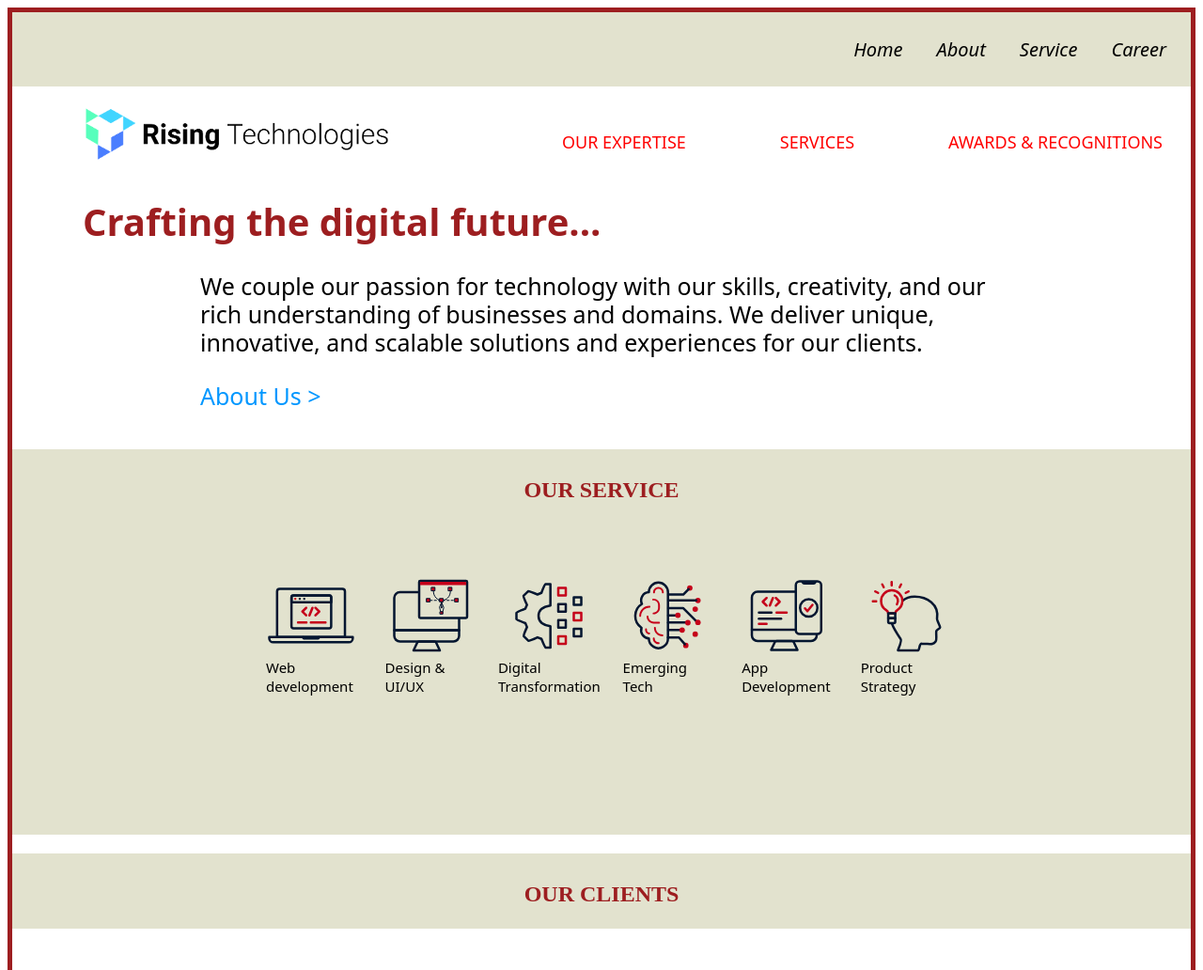
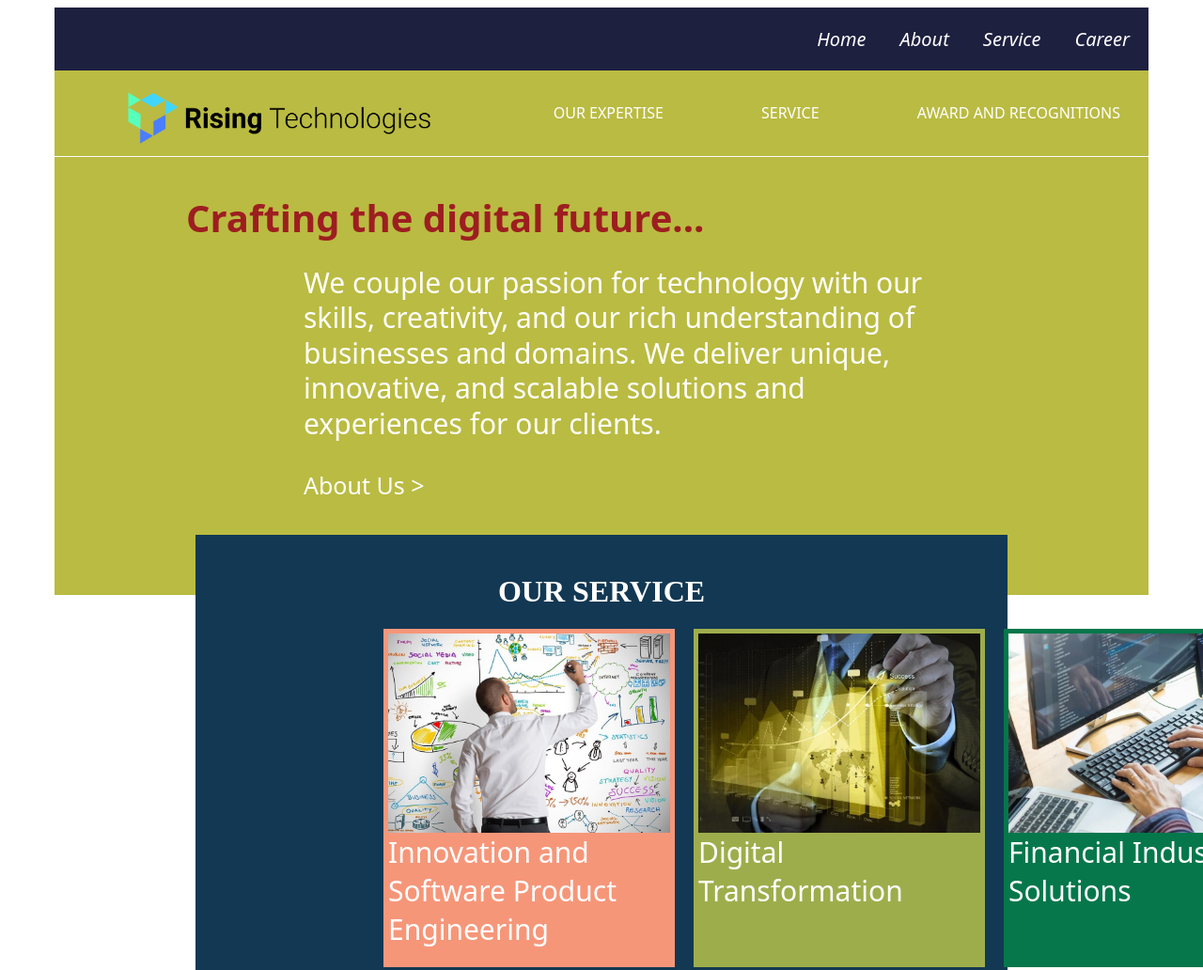
Before and after one commit to amir-iqbal-pk/Rt-Web-Clone, a plain HTML site: page index.html in a window 1280 px wide. Shown: the top 1032 px of the page at 94% size. Drawn offline with Linux system fonts and the light colour scheme; a script that the page names is missing; a web font is replaced by a local one.

Commit message:
updatedX

```diff
--- a/index.html
+++ b/index.html
@@ -21,28 +21,32 @@
         </div>
         <div class="lower-header">
              <img src="./images/rt-logo.png" title="Rt-logo">
-            <ul class="lower-header-S1" >
+            <div class= "lower-header11">
+            <a href="#" class="lower-header-list"><span class="lower-header-text">OUR EXPERTISE </span></a>
+            <a href="#" class="lower-header-list"><span class="lower-header-text">SERVICE </span></a>
+            <a href="#" class="lower-header-list"><span class="lower-header-text">AWARD AND RECOGNITIONS</span></a>
+            </div>
+            <!-- <ul class="lower-header-S1" >
                 <li class="lower-header-list"><span class="lower-header-text">OUR EXPERTISE</span></li>
                 <li class="lower-header-list"><span class="lower-header-text"> SERVICES</span></li>
                 <li class="lower-header-list"> <span class="lower-header-text"> AWARDS & RECOGNITIONS</span></li>
-            </ul>
+            </ul> -->
         </div>
         <section class="section2">
+            <div class="upper-div">
             <h1 class="section2-H"> Crafting the digital future...</h1>
             <p class="section2-P">We couple our passion for technology with our skills, creativity, and our rich understanding of businesses and domains. We deliver unique, innovative, and scalable solutions and experiences for our clients.</p>
             <a href="#" class="about-us">About Us ></a>
+            </div>
+            </section>
             <div class="Our-Service">
                 <h1 class="Our-Service-H">OUR SERVICE</h1>
            <ul class="Our-Service-Content">
-                <li class="Our-Service-logo-holder"><span class="Our-Service-text">Web development</span><img src="./images/Web Development.png.svg"></li>
-                <li class="Our-Service-logo-holder"><span class="Our-Service-text">Design & UI/UX</span><img src="./images/Design & UI UX.svg"></li>
-                <li class="Our-Service-logo-holder"><span class="Our-Service-text">Digital Transformation</span><img src="./images/Digital Transformation.svg"></li>
-                <li class="Our-Service-logo-holder"><span class="Our-Service-text">Emerging Tech</span><img src="./images/Emerging Tech.svg"> </li>
-                <li class="Our-Service-logo-holder"><span class="Our-Service-text">App Development</span><img src="./images/App development.svg"></li>
-                <li class="Our-Service-logo-holder"><span class="Our-Service-text">Product Strategy</span><img src="./images/Product Strategy.svg"></li>
+                <li class="Our-Service-logo-holder green" ><img src="./images/home-services-SPE-min.jpg"><span class="Our-Service-text">Innovation and Software Product Engineering</span> </li>
+                <li class="Our-Service-logo-holder"><img src="./images/home-services-FIS-min.jpg"><span class="Our-Service-text">Digital Transformation</span></li>
+                <li class="Our-Service-logo-holder purple"><img src="./images/home-services-DT-min.jpg"><span class="Our-Service-text">Financial Industry Solutions</span></li>
             </ul>
             </div>
-        </section>
         <section class="section3">
             <div class="section3-MC">
             <h1 class="section3-MH"> OUR CLIENTS</h1>
@@ -64,28 +68,23 @@
             <p class="section4-P">Enterprises in a diverse range of industry segments <br> use our services and cloud-native products to enhance productivity, reduce costs, and innovate digitally.</p>
           </div>
         </section>
-        <div class="spacing-div"></div>
+
         <ul class="section4-content">
             <li class="section4-imag">
                 <img src="./images/health tech.webp">
-                <span class="section4-text">Health Tech</span>
+                <img src="https://media.istockphoto.com/photos/saas-software-as-a-service-concept-with-person-using-laptop-picture-id1250795629?b=1&k=20&m=1250795629&s=612x612&w=0&h=i97tBsQy-WtfsLyx8mp9Uuv_Oet_d5qIjyIliH-bNEE=">
             </li>
-            <li class="section4-imag">
+
+            <li class="section4-imag2">
                 <img src="./images/Insurance.jpg">
-                <span class="section4-text">Insurance</span>
+                <img src="https://media.istockphoto.com/photos/fintech-concept-picture-id1151927257?b=1&k=20&m=1151927257&s=612x612&w=0&h=ZDyrTJ8EcZXf39S-5cw3vNRU3s5fkBkcE9_AeFuVFO8=">
             </li>
-            <li class="section4-imag">
-                <img src="https://media.istockphoto.com/photos/fintech-concept-picture-id1151927257?b=1&k=20&m=1151927257&s=612x612&w=0&h=ZDyrTJ8EcZXf39S-5cw3vNRU3s5fkBkcE9_AeFuVFO8=">
-                <span class="section4-text">Fin Tech</span>
+
+            <li class="section4-imag3">
+                <img src="https://images.pexels.com/photos/6214479/pexels-photo-6214479.jpeg?auto=compress&cs=tinysrgb&w=1600">
+                <img src="./images/pexels-photo-13834229.jpeg">
             </li>
-            <li class="section4-imag">
-                <img src="https://images.pexels.com/photos/6214479/pexels-photo-6214479.jpeg?auto=compress&cs=tinysrgb&w=1600">
-                <span class="section4-text">Ecommerce</span>
-            </li>
-            <li class="section4-imag">
-                <img src="https://media.istockphoto.com/photos/saas-software-as-a-service-concept-with-person-using-laptop-picture-id1250795629?b=1&k=20&m=1250795629&s=612x612&w=0&h=i97tBsQy-WtfsLyx8mp9Uuv_Oet_d5qIjyIliH-bNEE=">
-                <span class="section4-text">SAAS</span>
-            </li>
+
         </ul>
 </body>
 <script src="script.js"></script>
--- a/style.css
+++ b/style.css
@@ -2,11 +2,13 @@
 @import url('https://fonts.googleapis.com/css2?family=Mulish:wght@200;300;400;500;600;700;800;900;1000&family=Open+Sans:wght@300;400;500;600;700;800&display=swap');
 #body{
     font-family: system-ui, -apple-system, BlinkMacSystemFont, 'Segoe UI', Roboto, Oxygen, Ubuntu, Cantarell, 'Open Sans', 'Helvetica Neue', sans-serif;
-    border: #9d1e20 solid 5px;
+    /* border: #9d1e20 solid 5px; */
+    padding-left: 50px;
+    padding-right: 50px;
 }
 .header{
-    background-color:  rgb(226, 226, 206);
-    padding: 8px;
+    background-color:  #1E2040;
+    padding: 2px;
     /* border-color: #b2d7f0;
     border-style: solid;
     border-radius: 50px 50px 50px 50px; */
@@ -16,26 +18,24 @@
     justify-content: flex-end;
     font-style: italic;
     text-align: left;
-
 }
-
 .text-Navbar{
-    color: black;
+    color: #fff;
     text-align: start;
     padding: 18px;
     font-size: 20px;
     text-decoration: auto;
 }
 a:hover{
- background: #d49715;
-  border-radius: 40px 40px 40px 40px;
-  border-style: solid;
+ color: #7C2040;
 }
 .lower-header{
     display: flex;
-    background-color: #fff;
+    background-color: #BABB42;
     align-items: center;
-    justify-content: space-between  ;
+    justify-content: space-between;
+    list-style: none;
+    border-bottom: #fff 1px solid;
 
 }
 .lower-header > img{
@@ -45,6 +45,7 @@ a:hover{
    width: 350px;
    margin-top: 10px;
    margin-left: 65px;
+
 }
 .lower-header-S1{
     display: grid;
@@ -53,53 +54,64 @@ a:hover{
     display: flex;
     position: relative;
     width: 100%;
-
 }
 
 .lower-header-list{
     /* padding: 30px; */
-    margin-top: 28px;
+    color: #fff;
+    margin-top: 20px;
     padding-right: 30px;
+    text-decoration: none;
 }
+
 .lower-header-list:not(:last-child){
     margin-right: 70px;
 }
-.lower-header-text{
-    font-size: 18px;
-    color: red;
-    font-weight: 200;
+
+.section2{
+    background-color: #BABB42;
+    border-bottom: #fff 1px solid;
 }
-.section2{
-    background-color: #fff;
+.upper-div{
+  padding-bottom: 100px;
 }
 .section2-H{
+    margin:0px;
     color: #9d1e20;
     font-size: 40px;
     font-weight: bold;
     line-height: 40px;
-    padding-left: 75px;
+    padding-left: 140px;
+    padding-top: 45px;
+
 }
 .section2-P{
     /* margin-top: 150px;
     margin-right: PX; */
-    font-size: 25px;
-    line-height: 30px;
+    font-size: 30px;
+    line-height: 1.25;
+    padding-left: 65px;
     font-weight: 400;
     margin-left: 200px;
     margin-right: 200px;
+    color: #fff;
 }
 .about-us{
     margin-left: 200px;
     text-decoration: none;
-    color:#0097ff;
+    color:#fff;
     font-size: 25px;
-    margin-bottom: 20px;
+    padding-left: 65px;
+
 }
+
 .Our-Service{
-    margin-top:40px ;
-    background-color: rgb(226, 226, 206);
-    height: 400px;
-    padding-top: 10px;
+    background-color: #133853;
+    height: 550px;
+    padding-top: 20px;
+    margin-left: 150px;
+    margin-right: 150px;
+    margin-top: -65px;
    /* width: 100%; */
    /* padding-left: 20px !important;
    padding-right: 20px !important; */
@@ -110,68 +122,57 @@ a:hover{
    justify-content: center;
    align-items: center;
    display: flex;
-   color: #9d1e20;
+   color: #fff;
    font-family: Muli;
 }
+
   .Our-Service-Content{
     list-style: none;
-    object-fit: contain;
+    display: flex;
+    justify-content: space-between;
+    padding-right: 400px;
+    padding-left: 200px;
+    align-items: center;
+    background-color: #133853;
     /* max-width: 100%; */
     /* background:rgb(128, 93, 93); */
-    flex-wrap: wrap;
-    display: flex;
-    position: relative;
-    margin-left: 215px;
-    height: 200px;
 }
 .Our-Service-logo-holder{
-    width: calc(12.666% - 30px);
-     margin: 15px;
+    min-width: 300px;
+    min-height: 350px;
     display: flex;
+    align-items: flex-start;
+    flex-direction: column;
+    background-color: #9EAD4C;
+    padding: 5px;
     /* width: 260px; */
-    cursor: pointer;
-    align-items: center;
-    justify-content: center;
-    position: relative;
+}
+.green{
+  background-color: #F69679 ;
+}
+.purple{
+
+background-color: rgb(5, 119, 75);
+}
+.Our-Service-logo-holder:not(:last-child){
+  margin-right: 20px;
 }
 .Our-Service-logo-holder > img{
-    width: 100px;
-    height: 100px;
-    cursor: pointer;
-    align-items: center;
-    justify-content: center;
+    width: 100%;
+    height: 50%;
 }
 .Our-Service-text{
-      font-size: 15px;
-      position: absolute;
-      /* color: rgb(236, 229, 229); */
-      bottom: 0px;
-      font-weight: 300;
-      align-items: center;
-      justify-content: center;
-      padding-top: 15px;
+ color: white;
+ font-size: 30px;
+}
 
-}
-.Our-Service-logo{
-      list-style: none;
-      padding-left: 50px;
-      margin-top: 50px;
-      margin-left: 150px;
-}
-.Our-Service-logo >img{
-    background-color: black;
-    width: 400px;
-    height: 400px;
-    display: flex;
-    justify-content: center;
-    align-items: center;
-}
 .section3-MC{
     height: 80px;
     margin-top:5px ;
     background-color: rgb(226, 226, 206);
 }
 .section3-MH{
+  margin: 0;
     justify-content: center;
     text-align: center;
     display: flex;
@@ -182,6 +183,7 @@ a:hover{
 }
 
 .carousel {
+  background-color: rgb(226, 226, 206);
   display: flex;
   width: 100%;
   height: 100%;
@@ -264,7 +266,7 @@ a:hover{
     height: 150px;
 }
 .section4{
-background-color: rgb(226, 226, 206);
+background-color: white;
 /* border: 5px solid rgb(226, 226, 206) ; */
  display: flex;
  position: relative;
@@ -276,9 +278,9 @@ background-color: rgb(226, 226, 206);
  display: flex;
  padding-left: 200px;
  color: #9d1e20;
- font-size: 40px;
+ font-size: 50px;
  font-weight: 600;
- line-height: 60px;
+ line-height: 58px;
  padding-right: 1%;
  padding-top: 25px;
 
@@ -289,31 +291,55 @@ background-color: rgb(226, 226, 206);
     font-weight: 400;
     line-height: 38px;
     color: #000000;
-    padding-top: 35px;
+    padding-top: 45px;
     padding-right: 40px;
 }
-.spacing-div{
+/* .spacing-div{
     height: 50px;
     background-color:#9d1e20;
-}
+} */
 .section4-content{
-  display: flex;
   flex-direction: row;
   justify-content: center;
   align-items: center;
   padding-left: 90px;
+  padding-right: 90px;
 }
 .section4-imag{
+   display: flex;
+    flex-direction: row;
+    justify-content: space-evenly;
+    list-style: none;
+    margin: 0px;
+    margin-left: 100px;
+}
+.section4-imag2{
     list-style:none;
-    margin: 20px;
+    display: flex;
+    flex-direction: row;
+    justify-content: space-around;
+    padding: 10px;
+}
+.section4-imag3{
+    display: flex;
+    flex-direction: row;
+    justify-content: space-evenly;
+    list-style: none;
+    margin: 0px;
+    margin-left: 100px;
 
 }
 .section4-imag > img{
-    width : 250px;
-    height: 250px;
+    width : 450px;
+    height: 450px;
+    margin-right: 120px;
 }
-.section4-text{
-    display: flex;
-    justify-content: center;
-    text-align: center;
+.section4-imag2 > img{
+    width : 450px;
+    height: 450px;
+    padding-left: 120px;
 }
+.section4-imag3 > img{
+    width : 450px;
+    height: 450px;
+}
```
Also changed, not shown: images/home-services-DT-min.jpg (added), images/home-services-FIS-min.jpg (added), images/home-services-SPE-min.jpg (added), images/pexels-photo-13834229.jpeg (added), 1 other file.
